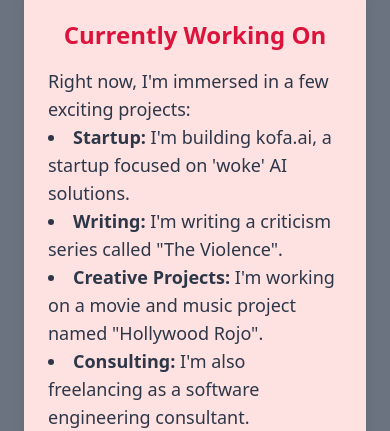
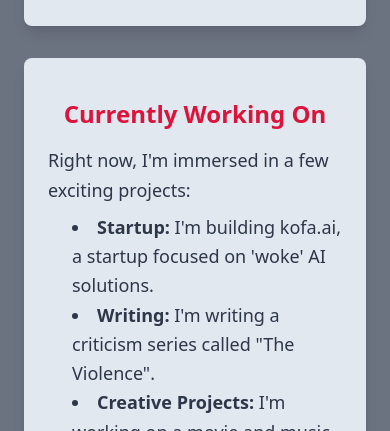
Before and after one commit to jusbuckingham/jusbuckingham, a Next.js app: page / in a window 390 px wide. Shown: the part 1137-1568 px from the top of the page. Built offline with nearby package versions, Linux system fonts and the light colour scheme.

Commit message:
playing with styling

```diff
--- a/pages/index.tsx
+++ b/pages/index.tsx
@@ -84,12 +84,12 @@
         </p>
 
         <div className="mt-6">
-          <img src="/images/jusbuckingham-k-town.jpeg" alt="Original Koreatown Picture" className="w-32 h-auto rounded-lg shadow-lg" />
+          <img src="/images/jusbuckingham-k-town.jpeg" alt="Original Koreatown Picture" className="w-48 h-auto rounded-lg shadow-lg" />
         </div>
 
-        <div className="mt-8 w-full max-w-4xl bg-red-100 p-6 rounded-lg shadow-lg">
+        <div className="mt-8 w-full max-w-4xl bg-gray-200 p-6 rounded-lg shadow-lg">
           <h2 className="text-2xl md:text-3xl font-bold my-4 text-crimson">Bio</h2>
-          <p className="text-lg md:text-xl text-gray-800 text-left">
+          <p className="text-lg md:text-xl text-gray-800 text-left leading-relaxed">
             Hi, I&apos;m Jus Kwesi Buckingham, and my name means &apos;fair leader&apos;. I was born in Lansing, MI, but I&apos;ve been calling Los Angeles home for the past 10 years. Before that, I lived in Las Vegas, Vancouver, and Chicago.
             <br /><br />
             I picked up the saxophone when I was 9, inspired by legends like John Coltrane and Eric Dolphy. I&apos;ve acted in a few independent movies and plays, and played saxophone in various bands in Las Vegas. In Chicago, I founded King Conundrum, where we put on live shows, hosted a podcast, created an album, and even started a travel show.
@@ -98,11 +98,11 @@
           </p>
         </div>
 
-        <div className="mt-8 w-full max-w-4xl bg-red-100 p-6 rounded-lg shadow-lg">
+        <div className="mt-8 w-full max-w-4xl bg-gray-200 p-6 rounded-lg shadow-lg">
           <h2 className="text-2xl md:text-3xl font-bold my-4 text-crimson">Currently Working On</h2>
-          <div className="text-lg md:text-xl text-gray-800 text-left">
+          <div className="text-lg md:text-xl text-gray-800 text-left leading-relaxed">
             Right now, I&apos;m immersed in a few exciting projects:
-            <ul className="list-disc list-inside">
+            <ul className="list-disc list-inside mt-2 ml-6">
               <li><strong>Startup:</strong> I&apos;m building kofa.ai, a startup focused on &apos;woke&apos; AI solutions.</li>
               <li><strong>Writing:</strong> I&apos;m writing a criticism series called &quot;The Violence&quot;.</li>
               <li><strong>Creative Projects:</strong> I&apos;m working on a movie and music project named &quot;Hollywood Rojo&quot;.</li>
```
